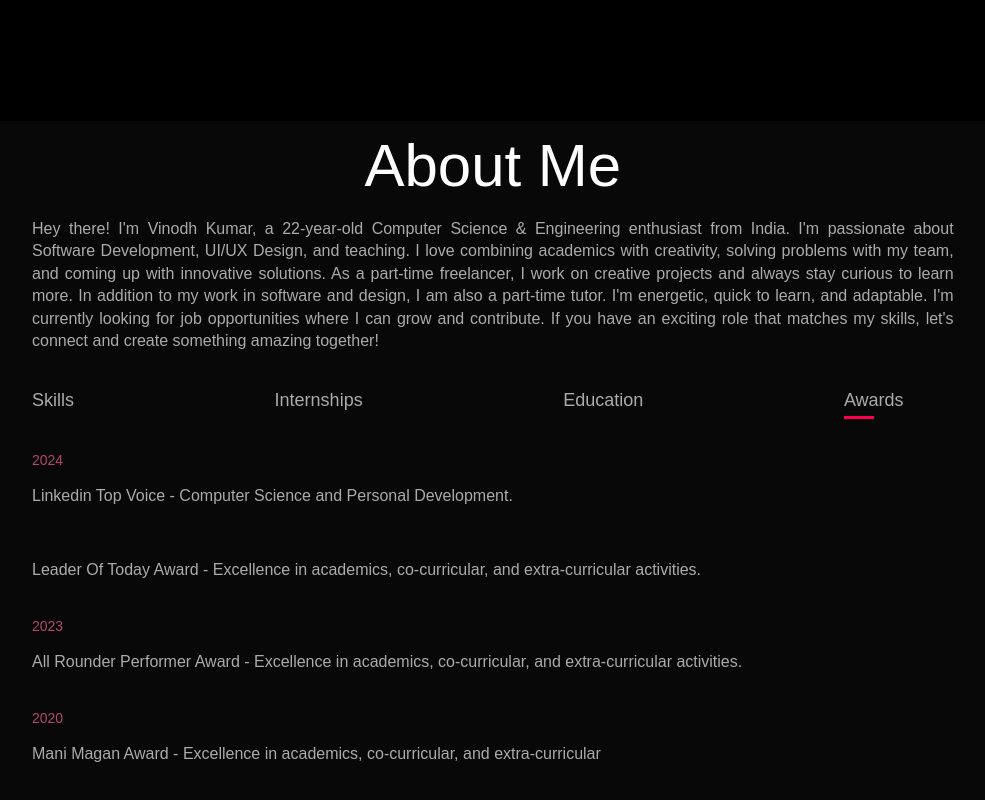
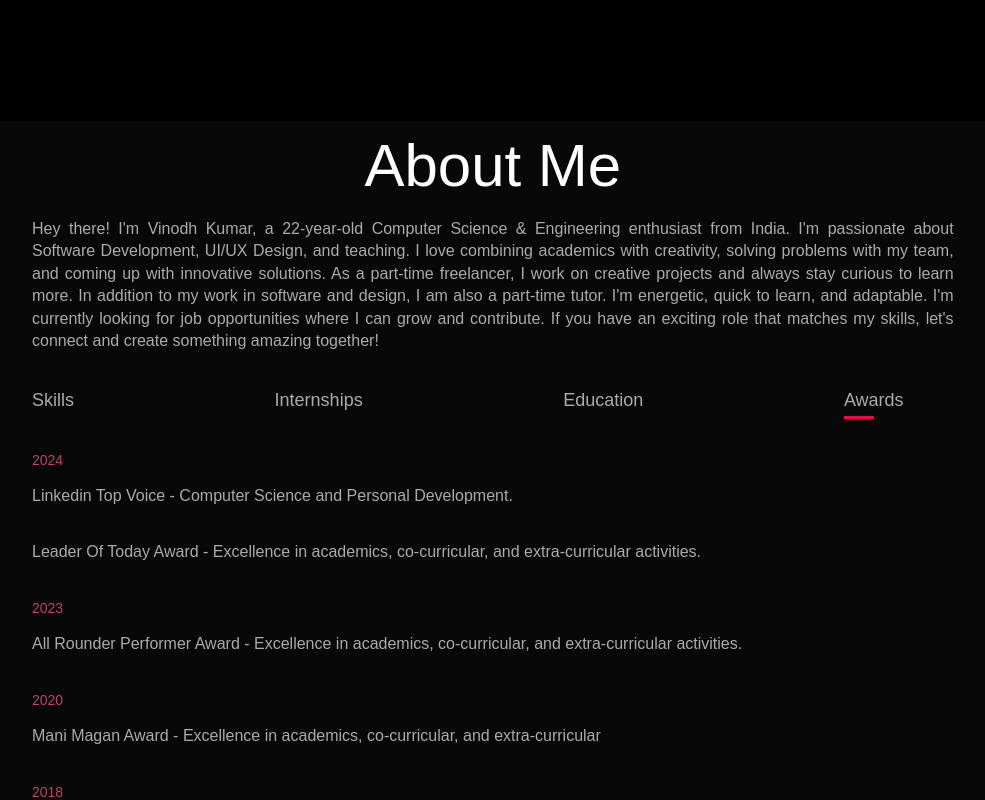
Before and after one commit to VinodhKumar-Offl/vinodhkumar, a plain HTML site: page index.html in a window 1280 px wide. Both pictures are taken after a click on the element "Awards". Shown: the part 679-1479 px from the top of the page, without its empty margins (96-1081 px from the left). Drawn offline with nearby package versions, Linux system fonts and the light colour scheme.

Commit message:
Updated Portfolio

```diff
--- a/index.html
+++ b/index.html
@@ -77,7 +77,7 @@
                     <div class="tab-contents" id="awards">
                         <ul>
                             <li><span>2024</span><br><br>Linkedin Top Voice - Computer Science and Personal Development.</li><br>
-                            <li><br>Leader Of Today Award - Excellence in academics, co-curricular, and extra-curricular activities.</li><br>
+                            <li>Leader Of Today Award - Excellence in academics, co-curricular, and extra-curricular activities.</li><br>
                             <li><span>2023</span><br><br>All Rounder Performer Award - Excellence in academics, co-curricular, and extra-curricular activities.</li><br>
                             <li><span>2020</span><br><br>Mani Magan Award - Excellence in academics, co-curricular, and extra-curricular</li><br>
                             <li><span>2018</span><br><br>State III and District I in English proficiency Test</li>
```
